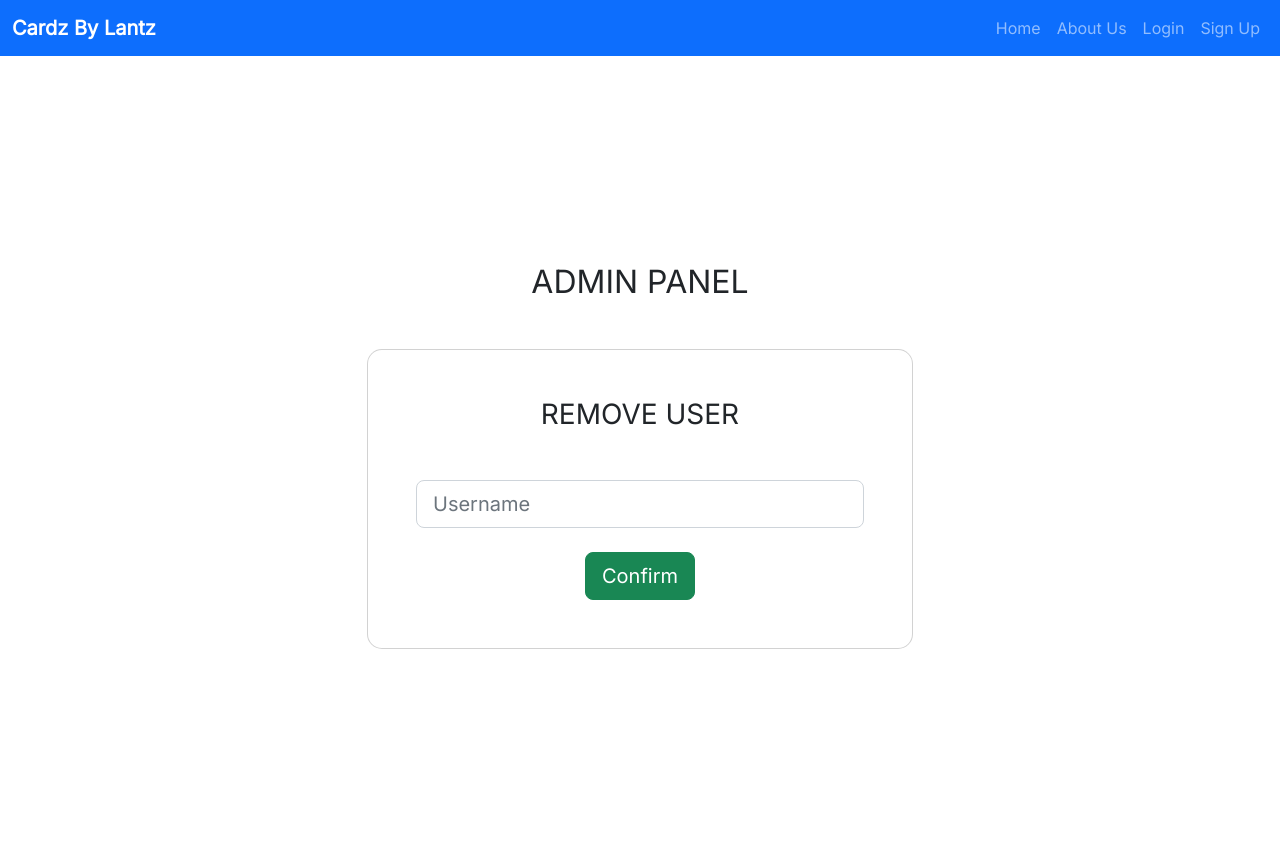
After one commit to muic-trading-cards/backend, a Flask app: page /admin in a window 1280 px wide. The commit adds this page. Run offline with Flask 3, Linux system fonts and the light colour scheme; parts of the project's set-up code (start-up, migrations or seed data) failed here and were passed over.

Commit message:
add admin template

```diff
--- a/app/auth.py
+++ b/app/auth.py
@@ -62,7 +62,7 @@ def register_post():
 
 
     # create a new user with the form data. Hash the password so the plaintext version isn't saved.
-    new_user = User(email=email, password=generate_password_hash(password, method='sha256'), first_name=first_name, last_name=last_name)
+    new_user = User(email=email, password=generate_password_hash(password, method='sha256'), first_name=first_name, last_name=last_name, permission_level=1)
 
     # add the new user to the database
     session.add(new_user)
@@ -78,3 +78,7 @@ def register_post():
 def logout():
     logout_user()
     return redirect(url_for('main.index'))
+
+@auth.route('/admin')
+def admin():
+    return render_template('admin.html')
--- /dev/null
+++ b/app/templates/admin.html
@@ -0,0 +1,39 @@
+{% extends "base.html" %}
+
+{% block content %}
+
+<section class="vh-100">
+    <div class="d-flex align-items-center h-100">
+        <div class="container h-100">
+            <div class="row d-flex justify-content-center align-items-center h-100">
+                <div class="col-12 col-md-9 col-lg-7 col-xl-6">
+                    <h2 class="text-uppercase text-center mb-5">Admin Panel</h2>
+                    <div class="card" style="border-radius: 15px;">
+                        <div class="card-body p-5">
+                            {% with messages = get_flashed_messages() %}
+                            {% if messages %}
+
+                            {% endif %}
+                            {% endwith %}
+
+                            <form method="POST" action="/delete-user">
+                                <h3 class="text-uppercase text-center mb-5">Remove User</h3>
+                                <div class="form-outline mb-4">
+                                    <input type="text" name="username" class="form-control form-control-lg" placeholder="Username"/>
+                                </div>
+                                <div class="d-flex justify-content-center">
+                                    <button type="submit"
+                                      class="btn btn-success btn-block btn-lg">Confirm</button>
+                                </div>
+
+                            </form>
+
+                        </div>
+                    </div>
+                </div>
+            </div>
+        </div>
+    </div>
+</section>
+
+{% endblock %}
--- a/app/templates/base.html
+++ b/app/templates/base.html
@@ -67,6 +67,14 @@
 				</a>
 				</li>
 				{% endif %}
+
+				{% if current_user.is_authenticated %}
+				<li>
+					<a href="{{ url_for('auth.admin') }}" class="nav-link">
+					Admin
+				</a>
+				</li>
+				{% endif %}
 			</ul>
 		</div>
 	</nav>
--- a/app/templates/register.html
+++ b/app/templates/register.html
@@ -2,7 +2,7 @@
 
 {% block content %}
 <section class="vh-100">
-<div class="d-flex align-items-center h-100">
+  <div class="d-flex align-items-center h-100">
     <div class="container h-100">
       <div class="row d-flex justify-content-center align-items-center h-100">
         <div class="col-12 col-md-9 col-lg-7 col-xl-6">
```
Also changed, not shown: app/base.py (line endings or trailing spaces).
